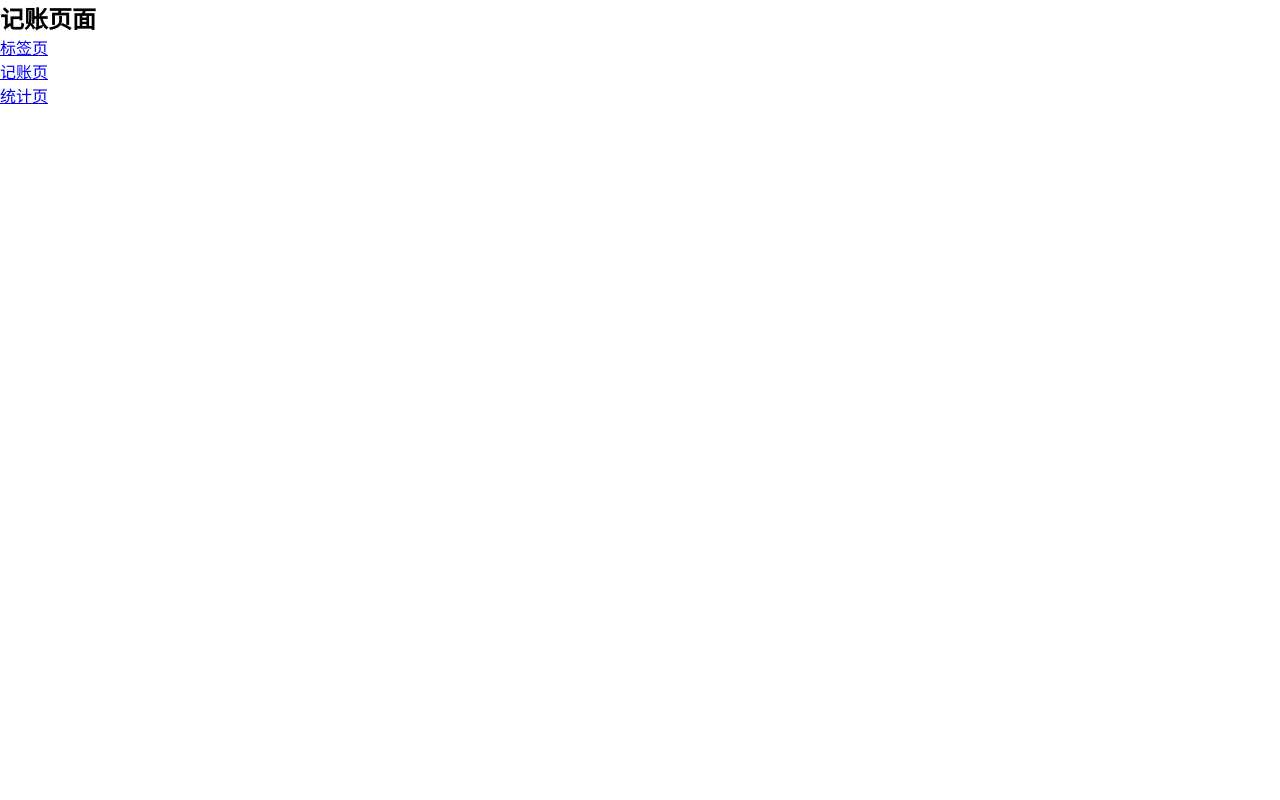
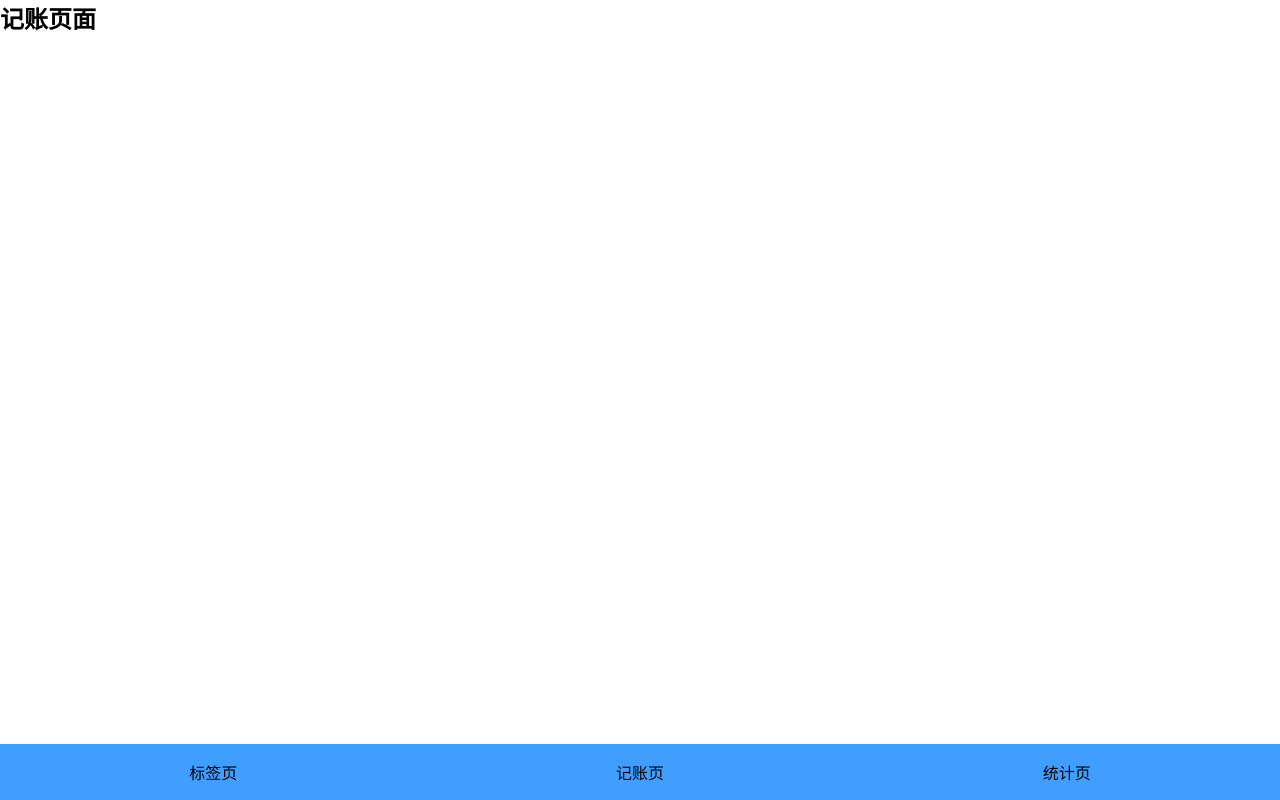
Before and after one commit to Shawn-Nevermore/qiong, a React (Create React App) app: page /#/money in a window 1280 px wide. Built offline with nearby package versions, Linux system fonts and the light colour scheme.

Commit message:
导航栏布局完成

```diff
--- a/src/App.tsx
+++ b/src/App.tsx
@@ -9,13 +9,37 @@ import {
 import styled from "styled-components";
 
 const Wrapper = styled.div`
+  min-height: 100vh;
+  display: flex;
+  flex-direction: column;
+`
+const Main = styled.div`
+  flex-grow: 1;
+  overflow: auto;
+`
+const Nav = styled.div`
+  > ul {
+    display: flex;
+    //justify-content: space-between;
+    align-items: center;
+    > li {
+      flex: auto;
+      text-align: center;
+      padding: 1rem;
+      background-color: #409EFF;
+      &:hover {
+        background-color: rgb(102,177,255);
+      }
+    }
 
+  }
 `
 
 function App() {
     return (
         <Router>
             <Wrapper>
+                <Main>
                     <Switch>
                         <Route path="/tags">
                             <Tags/>
@@ -26,12 +50,13 @@ function App() {
                         <Route path="/statistics">
                             <Statistics/>
                         </Route>
-                    <Redirect exact from="/" to ="/money" />
+                        <Redirect exact from="/" to="/money"/>
                         <Route path="*">
-                        <NoMatch />
+                            <NoMatch/>
                         </Route>
                     </Switch>
-                <nav>
+                </Main>
+                <Nav>
                     <ul>
                         <li>
                             <Link to="/tags">标签页</Link>
@@ -40,10 +65,10 @@ function App() {
                             <Link to="/money">记账页</Link>
                         </li>
                         <li>
-                            <Link to="/statistics">统计页  </Link>
+                            <Link to="/statistics">统计页 </Link>
                         </li>
                     </ul>
-                </nav>
+                </Nav>
 
             </Wrapper>
         </Router>
@@ -55,6 +80,7 @@ function NoMatch() {
         <div>页面不存在呢~</div>
     )
 }
+
 function Tags() {
     return <h2>标签页面</h2>;
 }
@@ -66,4 +92,5 @@ function Money() {
 function Statistics() {
     return <h2>统计页面</h2>;
 }
+
 export default App;
--- a/src/index.scss
+++ b/src/index.scss
@@ -18,3 +18,8 @@
 ul, ol {
   list-style: none;
 }
+
+a {
+  text-decoration: none;
+  color: inherit;
+}
```
Lines whose indentation alone changed are shown as unchanged.
